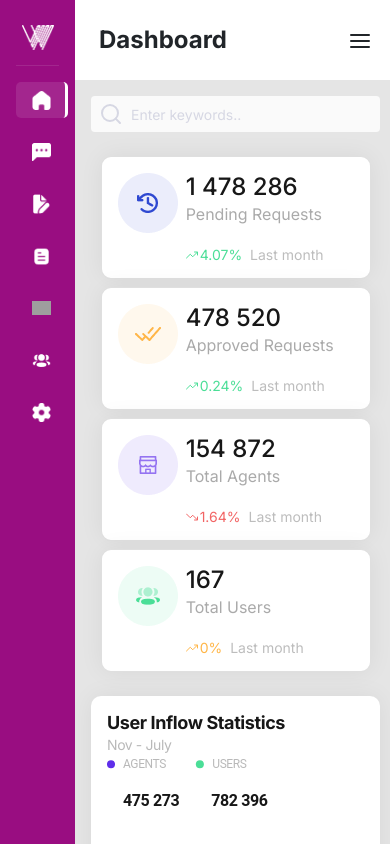
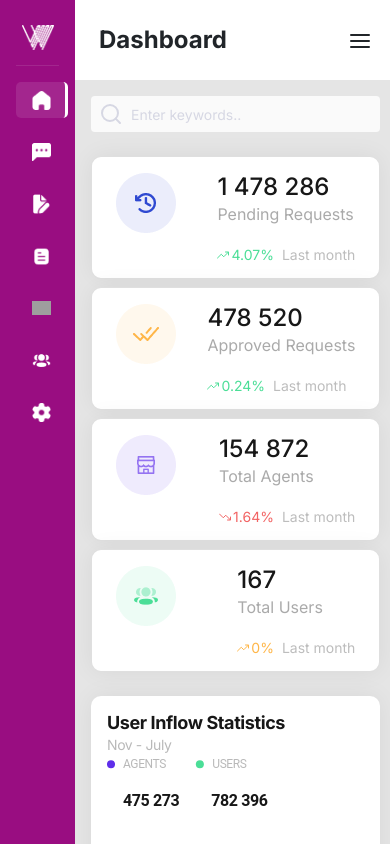
Before and after one commit to Davidonwukwe/Dashboard-Demo, a React (Create React App) app: page / in a window 390 px wide. Shown: the top 844 px of the page. Built offline with nearby package versions, Linux system fonts and the light colour scheme; grey boxes are pictures that could not be loaded.

Commit message:
refactor statistics card responsiveness

```diff
--- a/src/components/StatisticsCards.js
+++ b/src/components/StatisticsCards.js
@@ -7,8 +7,7 @@ import totalUsersCircle from '../assets/icons/totalUsersCircle.png'
 
 const StatisticsCardContainer =  styled.div`
   .card {
-    width: 270px;
-    max-width: 270px;
+    min-width: 270px;
     height: 123px;
     background: #FFFFFF;
     box-shadow: 0px 0px 25px rgba(0, 0, 0, 0.06);
@@ -62,8 +61,16 @@ const StatisticsCardContainer =  styled.div`
       color: #FFB648;
     }
   }
-  @media screen and (max-width: 640px) {
+  @media screen and (max-width: 1340px) {
+    .card {
+      width: 48%;
+    }
+  }
+  @media screen and (max-width: 695px) {
       justify-content: center !important;
+    .card {
+      width: 100%;
+    }
   }
   @media screen and (min-width: 1872px ) {
     width: 75%;
@@ -113,12 +120,12 @@ const StatisticsCards = () => {
           {
               statistics.map((stat, index) =>
 
-                  (<div key={index} className={'card p-3 mb-2'}>
-                      <div className={'d-flex'}>
+                  (<div key={index} className={'card py-3 px-4 mb-2'}>
+                      <div className={'d-flex justify-content-between'}>
                           <div className={'statIcon'}>
                               <img src={stat.icon} alt=""/>
                           </div>
-                          <div className={'mx-2 text-nowrap'}>
+                          <div className={'text-nowrap'}>
                               <h3 className={'statValue mb-0'}>{numberWithSpaces(stat.value)}</h3>
                               <p className={'statName'}>{stat.name}</p>
                               <div className={stat.growth}>
```
Also changed, not shown: src/components/Dashboard.js (+0 -7 lines).
